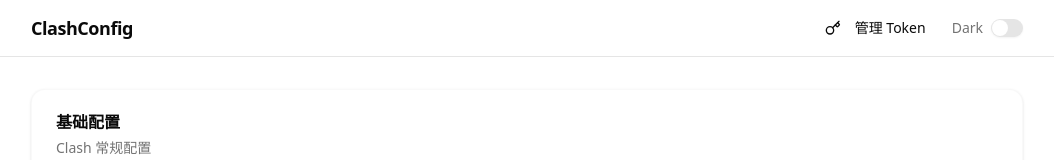
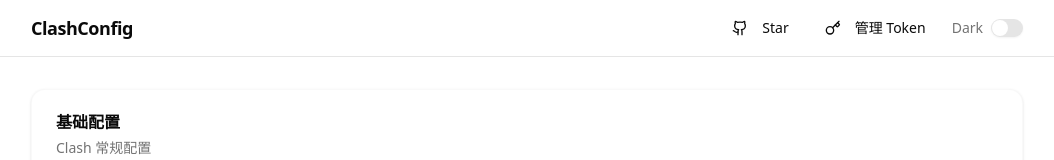
Before and after one commit to jctaoo/ClashConfig, a React (Vite) app: page / in a window 1280 px wide. Shown: the top 160 px of the page, without its empty margins (113-1167 px from the left). Built offline with nearby package versions, Linux system fonts and the light colour scheme.

Commit message:
feat: Add GitHub link button to AppHeader for easy access to repository

```diff
--- a/src/client/components/header.tsx
+++ b/src/client/components/header.tsx
@@ -3,7 +3,7 @@
 import { Switch } from "@/client/components/ui/switch";
 import { Separator } from "@/client/components/ui/separator";
 import { Button } from "@/client/components/ui/button";
-import { Key } from "lucide-react";
+import { Key, Github } from "lucide-react";
 import { TokenManagementDialog } from "@/client/components/token-management-dialog";
 
 export function AppHeader() {
@@ -34,6 +34,21 @@
           <Button
             variant="ghost"
             size="sm"
+            asChild
+          >
+            <a
+              href="https://github.com/jctaoo/ClashConfig"
+              target="_blank"
+              rel="noopener noreferrer"
+              className="text-sm"
+            >
+              <Github className="mr-2 h-4 w-4" />
+              Star
+            </a>
+          </Button>
+          <Button
+            variant="ghost"
+            size="sm"
             onClick={() => setTokenDialogOpen(true)}
             className="text-sm"
           >
```
